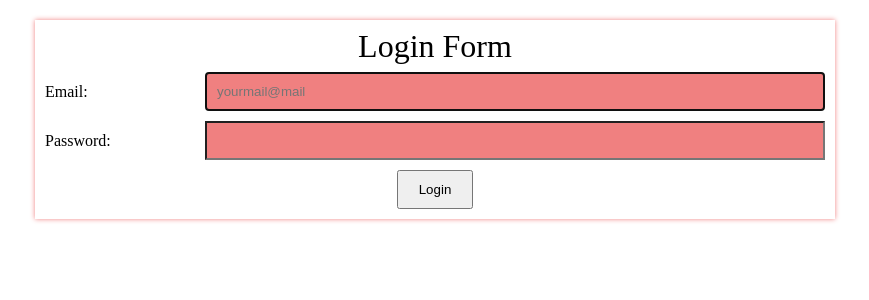
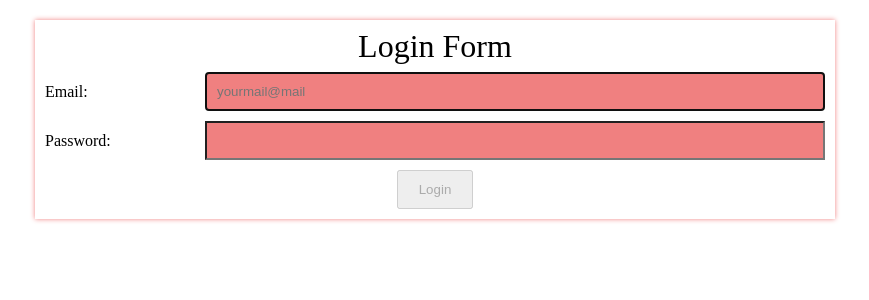
Before and after one commit to KarinaMilko/react-app_CW, a React (Vite) app: page / in a window 1280 px wide. Shown: the top 300 px of the page, without its empty margins (205-1074 px from the left). Built offline with nearby package versions, Linux system fonts and the light colour scheme.

Commit message:
Add form

```diff
--- a/src/components/LoginForm/index.jsx
+++ b/src/components/LoginForm/index.jsx
@@ -34,15 +34,32 @@ function LoginForm() {
     setPassword("");
   };
 
-  const inputEmailClassName = classNames(styles.formInput, {
-    [styles.validInput]: LOGIN_FORM_REG_EXP.email.test(email),
-    [styles.invalidInput]: !LOGIN_FORM_REG_EXP.email.test(email),
-  });
+  // const inputEmailClassName = classNames(styles.formInput, {
+  //   [styles.validInput]: LOGIN_FORM_REG_EXP.email.test(email),
+  //   [styles.invalidInput]: !LOGIN_FORM_REG_EXP.email.test(email),
+  // });
 
-  const inputPasswordClassName = classNames(styles.formInput, {
-    [styles.validInput]: LOGIN_FORM_REG_EXP.password.test(password),
-    [styles.invalidInput]: !LOGIN_FORM_REG_EXP.password.test(password),
-  });
+  // const inputPasswordClassName = classNames(styles.formInput, {
+  //   [styles.validInput]: LOGIN_FORM_REG_EXP.password.test(password),
+  //   [styles.invalidInput]: !LOGIN_FORM_REG_EXP.password.test(password),
+  // });
+
+  const calcClassName = (name, value) => {
+    const isValueValid = LOGIN_FORM_REG_EXP[name].test(value);
+
+    return classNames(styles.formInput, {
+      [styles.validInput]: isValueValid,
+      [styles.invalidInput]: !isValueValid,
+    });
+  };
+
+  const isSubmitBtnDisabled = () => {
+    console.log(LOGIN_FORM_REG_EXP.password.test(password));
+    return !(
+      LOGIN_FORM_REG_EXP.email.test(email) &&
+      LOGIN_FORM_REG_EXP.password.test(password)
+    );
+  };
 
   return (
     // <div>
@@ -53,7 +70,8 @@ function LoginForm() {
         <label className={styles.formLabel}>
           <span className={styles.inputCaption}>Email: </span>
           <input
-            className={inputEmailClassName}
+            // className={inputEmailClassName}
+            className={calcClassName("email", email)}
             type="email"
             name="email"
             value={email}
@@ -65,14 +83,20 @@ function LoginForm() {
         <label className={styles.formLabel}>
           <span className={styles.inputCaption}>Password: </span>
           <input
-            className={inputPasswordClassName}
+            // className={inputPasswordClassName}
+            className={calcClassName("password", password)}
             type="password"
             name="password"
             value={password}
             onChange={handlePasswordChange}
           />
         </label>
-        <button className={styles.submitBtn} type="submit">
+        {/* <button className={styles.submitBtn} type="submit"> */}
+        <button
+          className={styles.submitBtn}
+          disabled={isSubmitBtnDisabled()}
+          type="submit"
+        >
           Login
         </button>
       </form>
```
